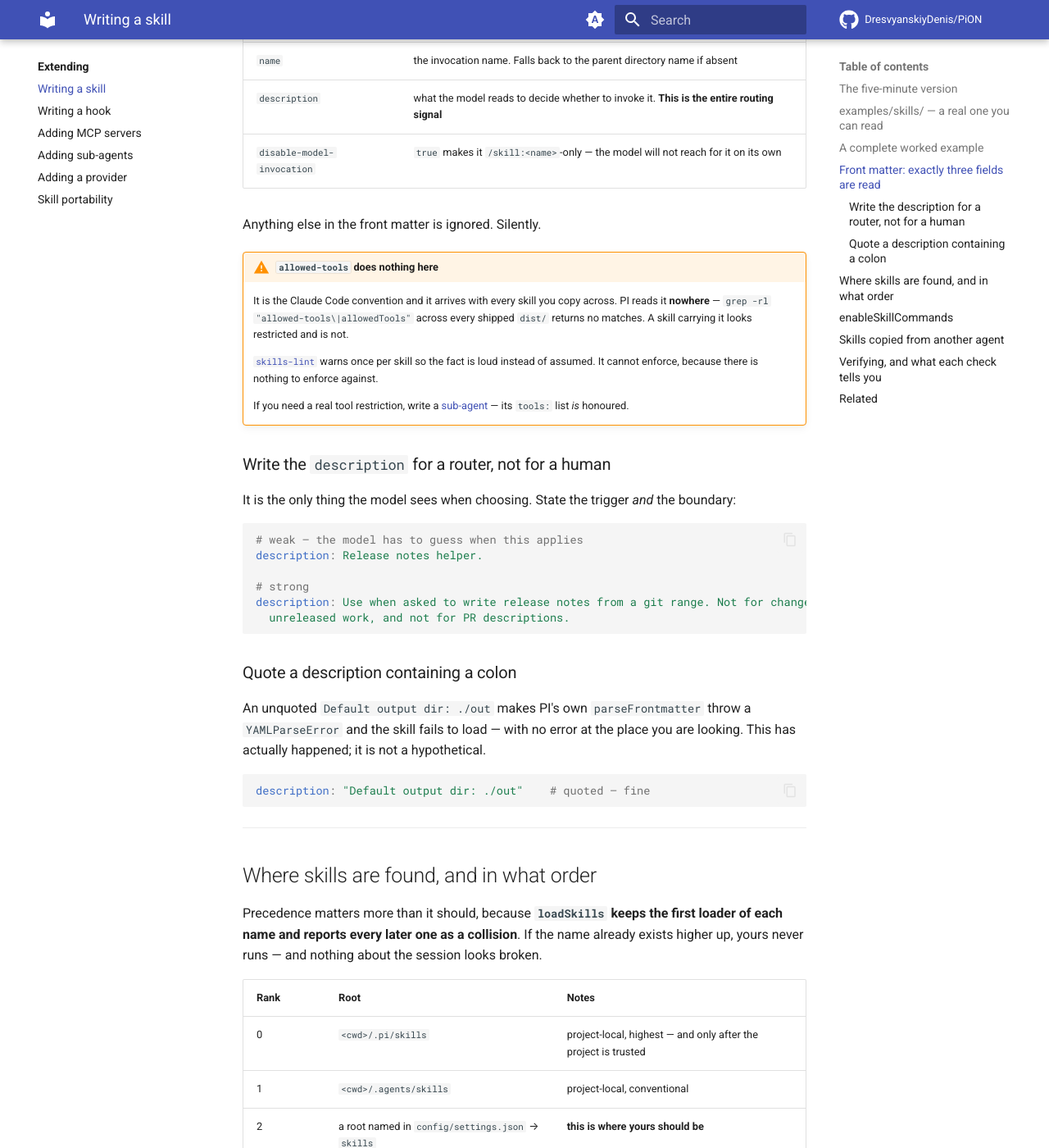
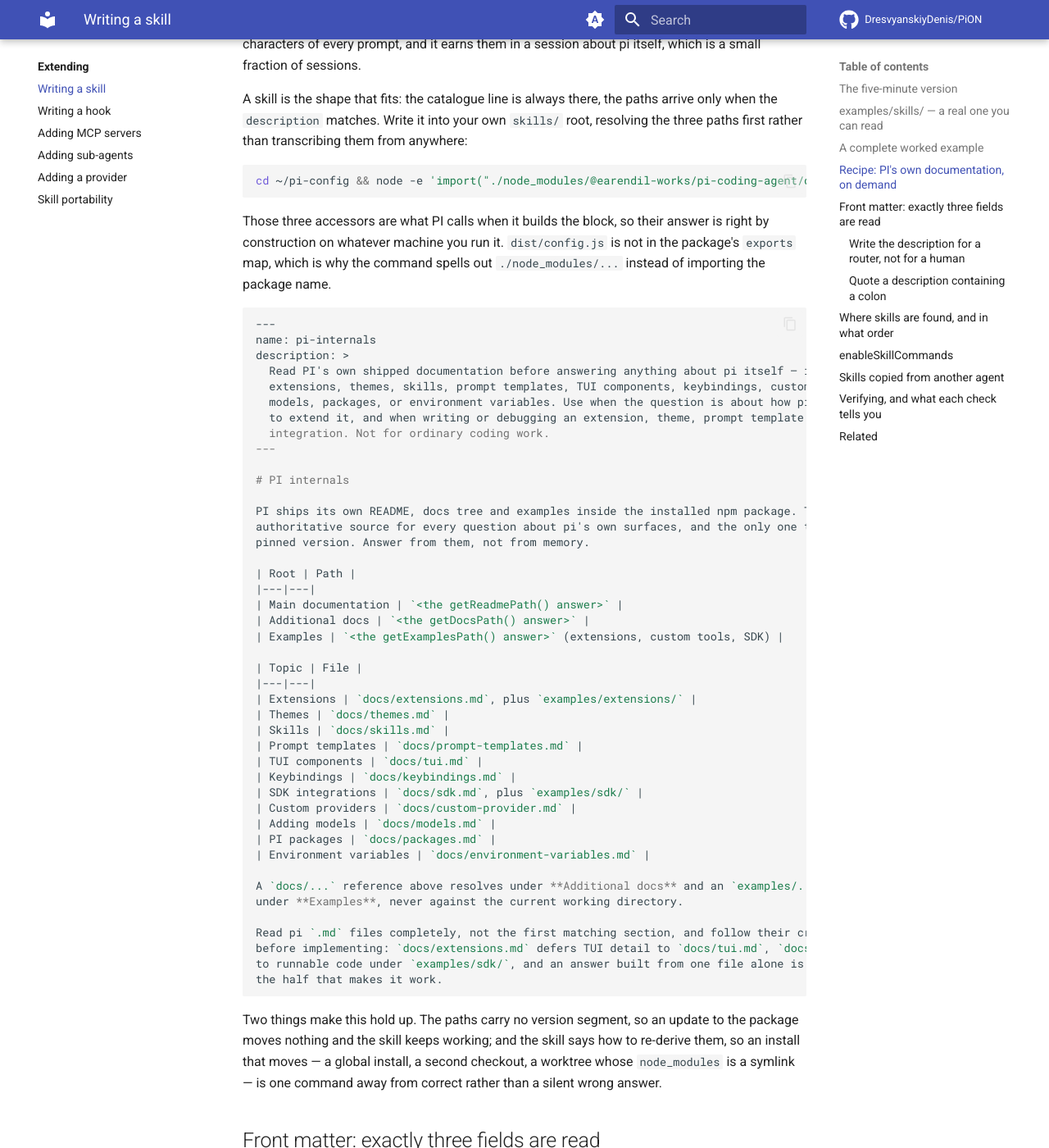
Before and after one commit to DresvyanskiyDenis/PiON, an MkDocs documentation site: the page built from docs/extending/skills.md, in a window 1280 px wide and 1400 px high, scrolled down 3586 px. Shown: the whole window at 82% size. Built offline with MkDocs 1.6.1 and Material for MkDocs 9.7.7, drawn with Linux system fonts in a browser that asks for light colours; comment, search, counter and statistics services are not loaded; some of the changed text lies outside the part shown.

Commit message:
docs(skills): recipe for putting PI's own documentation behind a skill
A SYSTEM.md replaces PI's stock base template, and the config-layout warning
named two of the three things that costs: the Available tools: summary and the
Guidelines: section. It did not name the third. The template's closing block --
absolute paths to the installed package's README, docs/ and examples/, plus the
map of which file answers which question -- is template text, so it goes with the
template. About a thousand characters, charged to every session and repaid only
in a session about pi itself.

The warning now says so and points at the recipe. The recipe is a new section in
Writing a skill: the command that resolves the three paths from the package's own
getReadmePath()/getDocsPath()/getExamplesPath(), why it spells out
./node_modules/... (dist/config.js is not in the exports map), and a complete
SKILL.md to copy into an ignored skills/ root. Paths are shown as the accessors'
answer rather than baked in, so the recipe is correct on any machine and survives
a package update.

`````diff
--- a/docs/extending/skills.md
+++ b/docs/extending/skills.md
@@ -160,6 +160,77 @@
 
 ---
 
+## Recipe: PI's own documentation, on demand
+
+PI's built-in base prompt ends with a block of absolute paths to the installed package's
+`README.md`, `docs/` and `examples/`, and a short map of which file answers which question. A
+[`SYSTEM.md`](../getting-started/config-layout.md#the-prompt-layer) replaces that template, so the
+block goes with it. It is worth about a thousand characters of every prompt, and it earns them in a
+session about pi itself, which is a small fraction of sessions.
+
+A skill is the shape that fits: the catalogue line is always there, the paths arrive only when the
+`description` matches. Write it into your own `skills/` root, resolving the three paths first rather
+than transcribing them from anywhere:
+
+```bash
+cd ~/pi-config && node -e 'import("./node_modules/@earendil-works/pi-coding-agent/dist/config.js").then(m => console.log(m.getReadmePath(), m.getDocsPath(), m.getExamplesPath()))'
+```
+
+Those three accessors are what PI calls when it builds the block, so their answer is right by
+construction on whatever machine you run it. `dist/config.js` is not in the package's `exports` map,
+which is why the command spells out `./node_modules/...` instead of importing the package name.
+
+````markdown
+---
+name: pi-internals
+description: >
+  Read PI's own shipped documentation before answering anything about pi itself — its SDK,
+  extensions, themes, skills, prompt templates, TUI components, keybindings, custom providers,
+  models, packages, or environment variables. Use when the question is about how pi works or how
+  to extend it, and when writing or debugging an extension, theme, prompt template or SDK
+  integration. Not for ordinary coding work.
+---
+
+# PI internals
+
+PI ships its own README, docs tree and examples inside the installed npm package. They are the
+authoritative source for every question about pi's own surfaces, and the only one that tracks the
+pinned version. Answer from them, not from memory.
+
+| Root | Path |
+|---|---|
+| Main documentation | `<the getReadmePath() answer>` |
+| Additional docs | `<the getDocsPath() answer>` |
+| Examples | `<the getExamplesPath() answer>` (extensions, custom tools, SDK) |
+
+| Topic | File |
+|---|---|
+| Extensions | `docs/extensions.md`, plus `examples/extensions/` |
+| Themes | `docs/themes.md` |
+| Skills | `docs/skills.md` |
+| Prompt templates | `docs/prompt-templates.md` |
+| TUI components | `docs/tui.md` |
+| Keybindings | `docs/keybindings.md` |
+| SDK integrations | `docs/sdk.md`, plus `examples/sdk/` |
+| Custom providers | `docs/custom-provider.md` |
+| Adding models | `docs/models.md` |
+| PI packages | `docs/packages.md` |
+| Environment variables | `docs/environment-variables.md` |
+
+A `docs/...` reference above resolves under **Additional docs** and an `examples/...` reference
+under **Examples**, never against the current working directory.
+
+Read pi `.md` files completely, not the first matching section, and follow their cross-references
+before implementing: `docs/extensions.md` defers TUI detail to `docs/tui.md`, `docs/sdk.md` defers
+to runnable code under `examples/sdk/`, and an answer built from one file alone is usually missing
+the half that makes it work.
+````
+
+Two things make this hold up. The paths carry no version segment, so an update to the package moves
+nothing and the skill keeps working; and the skill says how to re-derive them, so an install that
+moves — a global install, a second checkout, a worktree whose `node_modules` is a symlink — is one
+command away from correct rather than a silent wrong answer.
+
 ## Front matter: exactly three fields are read
 
 Verified against the pinned PI 0.84.0 package by reading its front-matter parser.
`````
Also changed, not shown: docs/getting-started/config-layout.md (+7 -0 lines).
